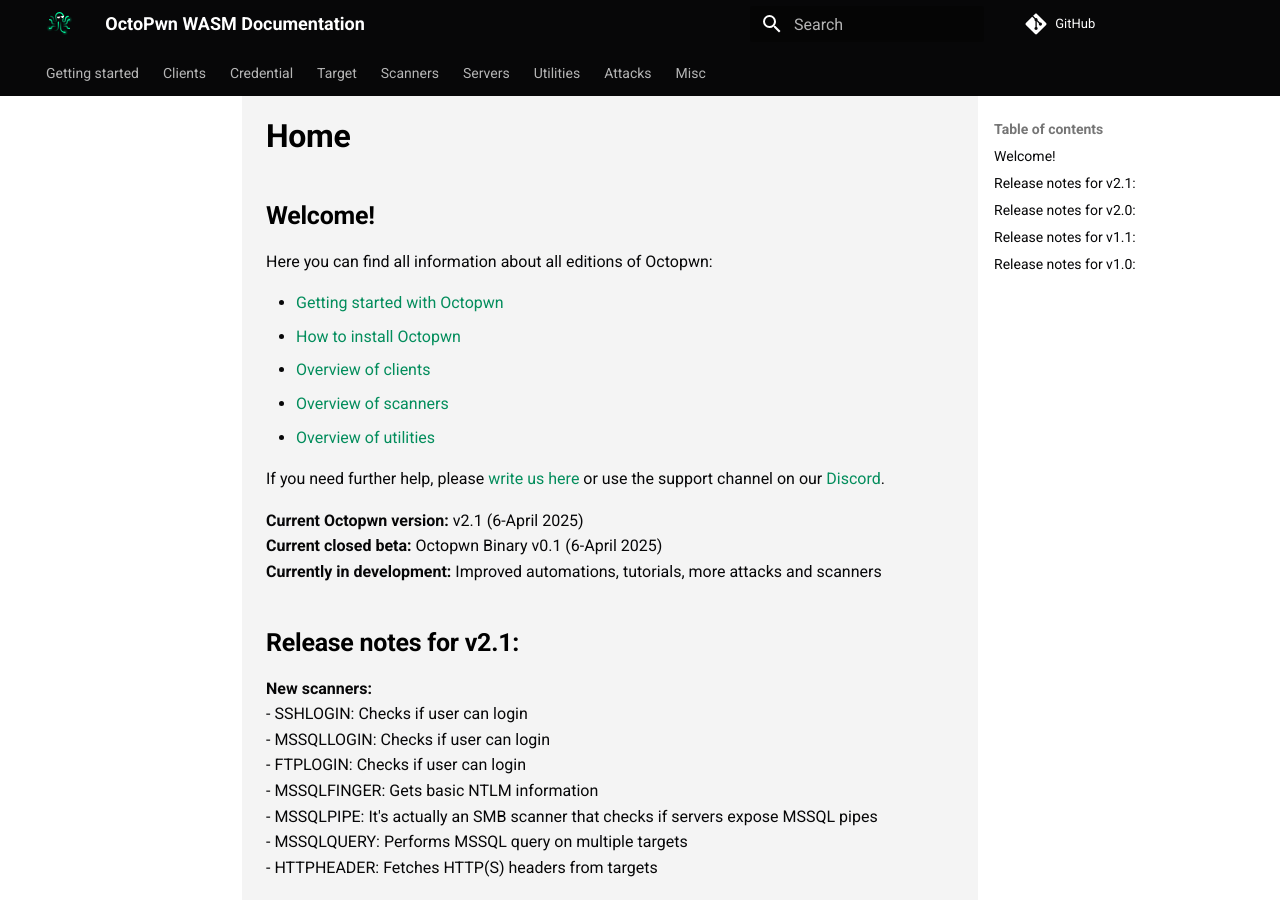
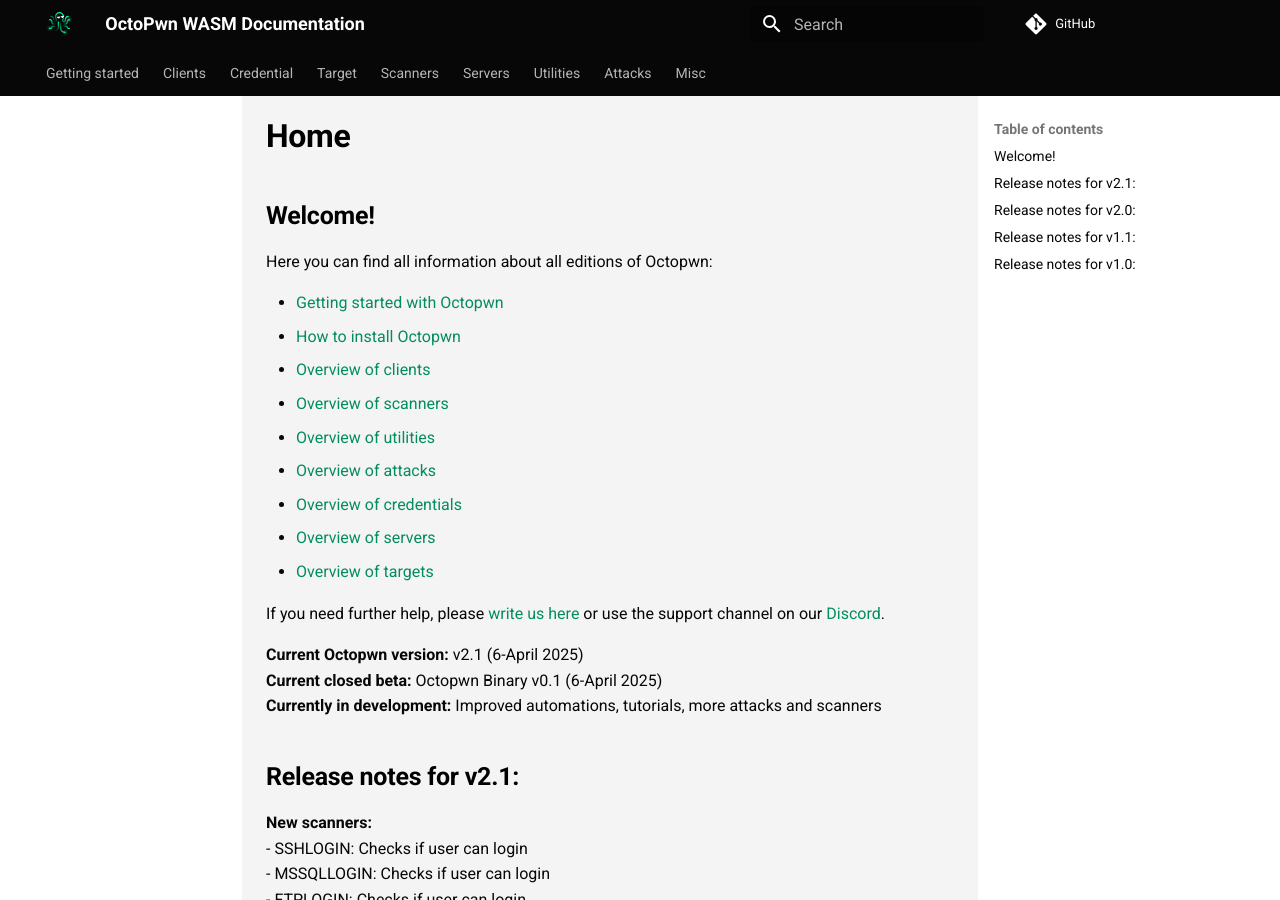
Before and after one commit to octopwn/octopwn-wasm-documentation, an MkDocs documentation site: the page built from docs/index.md, in a window 1280 px wide and 900 px high. Built offline with MkDocs 1.6.1 and Material for MkDocs 9.7.7, drawn with Linux system fonts in a browser that asks for light colours; comment, search, counter and statistics services are not loaded.

Commit message:
updates index

```diff
--- a/docs/index.md
+++ b/docs/index.md
@@ -4,9 +4,14 @@
 
 * [Getting started with Octopwn](https://docs.octopwn.com/user-guide/gettingstarted.html)
 * [How to install Octopwn](https://docs.octopwn.com/setup/install.html)
-* [Overview of clients](https://docs.octopwn.com/plugins/overview.html)
+* [Overview of clients](https://docs.octopwn.com/plugins/clients/overview)
 * [Overview of scanners](https://docs.octopwn.com/plugins/scanners/index.html)
 * [Overview of utilities](https://docs.octopwn.com/plugins/utils/index.html)
+* [Overview of attacks](https://docs.octopwn.com/plugins/attacks/overview)
+* [Overview of credentials](https://docs.octopwn.com/user-guide/credentials)
+* [Overview of servers](https://docs.octopwn.com/plugins/servers/overview)
+* [Overview of targets](https://docs.octopwn.com/user-guide/target)
+
 
 If you need further help, please [write us here](https://octopwn.com/support) or use the support channel on our [Discord](https://discord.gg/7amw5mD37Y).
 
```
